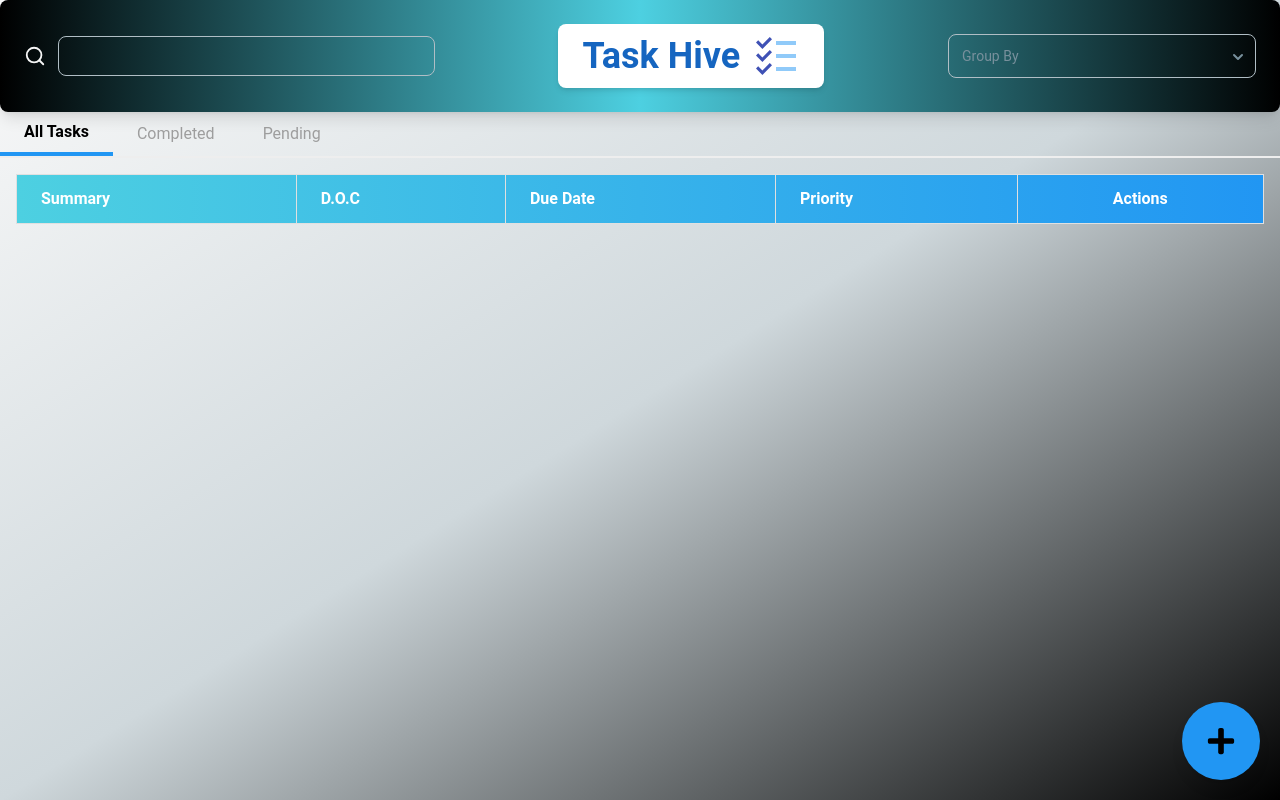
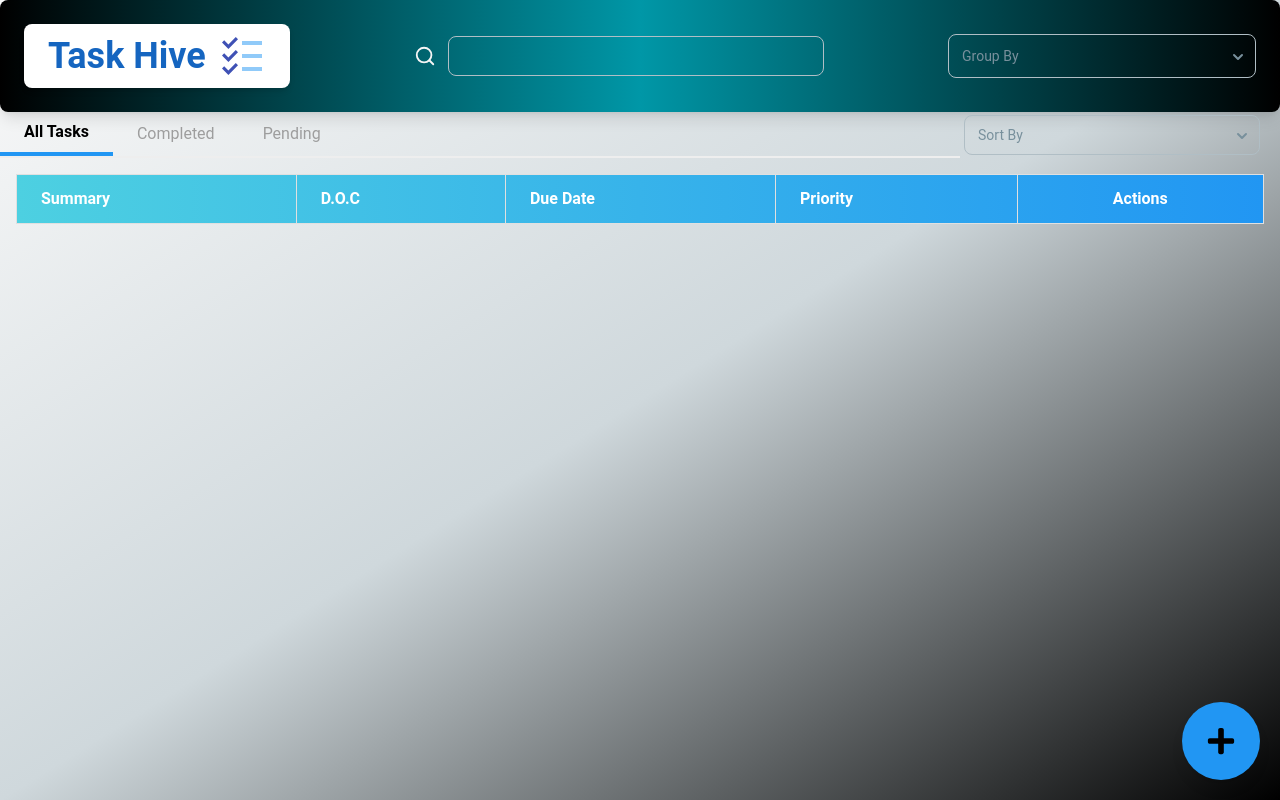
Before and after one commit to sourcebykhalid/Task-Hive, a React (Vite) app: page / in a window 1280 px wide. Built offline with nearby package versions, Linux system fonts and the light colour scheme.

Commit message:
Navbar Modified, Sort function implemented

```diff
--- a/src/App.jsx
+++ b/src/App.jsx
@@ -13,8 +13,8 @@ const App = () => {
   const [isModalOpen, setIsModalOpen] = useState(false);
   const [currentTask, setCurrentTask] = useState(null);
   const [sortConfig, setSortConfig] = useState({
-    column: "summary", // Set a default column
-    direction: "asc",
+    column: null,
+    direction: null,
   });
 
   // Load tasks from localStorage
@@ -110,30 +110,22 @@ const App = () => {
     return 0;
   });
 
-  const handleSort = (column) => {
-    setSortConfig((prevSortConfig) => {
-      if (prevSortConfig.column === column) {
-        // Toggle direction if the same column is clicked
-        return {
-          column,
-          direction: prevSortConfig.direction === "asc" ? "desc" : "asc",
-        };
-      }
-      // Default to ascending for a new column
-      return { column, direction: "asc" };
-    });
+  const handleSort = (sortType) => {
+    let sortedTasks = [...tasks];
 
-    // Sort tasks based on the updated configuration
-    const sortedTasks = [...tasks].sort((a, b) => {
-      const valueA = a[column];
-      const valueB = b[column];
-
-      if (valueA < valueB) return sortConfig.direction === "asc" ? -1 : 1;
-      if (valueA > valueB) return sortConfig.direction === "asc" ? 1 : -1;
-      return 0;
-    });
+    if (sortType === "asc") {
+      sortedTasks.sort((a, b) => (a.summary > b.summary ? 1 : -1));
+    } else if (sortType === "desc") {
+      sortedTasks.sort((a, b) => (a.summary < b.summary ? 1 : -1));
+    } else if (sortType === "priority") {
+      sortedTasks.sort((a, b) => {
+        const priorities = { High: 3, Medium: 2, Low: 1 };
+        return priorities[b.priority] - priorities[a.priority];
+      });
+    }
 
     setTasks(sortedTasks);
+    setSortConfig({ column: "summary", direction: sortType });
   };
 
   return (
@@ -143,7 +135,11 @@ const App = () => {
       }`}
     >
       <Header onSearch={setSearchQuery} onGroupBy={setGroupBy} />
-      <Tabs activeTab={activeTab} setActiveTab={setActiveTab} />
+      <Tabs
+        activeTab={activeTab}
+        setActiveTab={setActiveTab}
+        onSort={handleSort}
+      />
 
       <div className=" p-0 md:p-4">
         {groupBy === "none" ? (
@@ -153,6 +149,7 @@ const App = () => {
               setCurrentTask(task);
               setIsModalOpen(true);
             }}
+            sortConfig={sortConfig}
             onDelete={handleDeleteTask}
             onToggleStatus={handleToggleStatus}
           />
--- a/src/Components/HeroHeading.jsx
+++ b/src/Components/HeroHeading.jsx
@@ -13,8 +13,14 @@ const Header = ({ onSearch, onGroupBy }) => {
 
   return (
     <Reveal>
-      <div className="flex flex-col md:flex-row items-center justify-between p-6 bg-gradient-to-r from-black via-cyan-300 to-black shadow-lg rounded-lg gap-y-4">
+      <div className="flex flex-col md:flex-row items-center justify-between p-6 bg-gradient-to-r from-black via-cyan-700 to-black shadow-lg rounded-lg gap-y-4">
         {/* Global Search */}
+
+        {/* App Title */}
+        <div className="flex items-center gap-x-3 px-6 py-2 bg-white shadow-md rounded-lg text-blue-800 font-bold text-2xl md:text-4xl">
+          <span>Task Hive</span>
+          <FcTodoList className="text-4xl md:text-5xl" />
+        </div>
         <div className="flex items-center w-full md:w-1/3 gap-x-3">
           <FiSearch className="text-gray-100 text-2xl" />
           <Input
@@ -23,13 +29,6 @@ const Header = ({ onSearch, onGroupBy }) => {
             className="w-full  rounded-lg border-2 border-blue-500  text-gray-50 text-xl"
           />
         </div>
-
-        {/* App Title */}
-        <div className="flex items-center gap-x-3 px-6 py-2 bg-white shadow-md rounded-lg text-blue-800 font-bold text-2xl md:text-4xl">
-          <span>Task Hive</span>
-          <FcTodoList className="text-4xl md:text-5xl" />
-        </div>
-
         {/* Group By Dropdown */}
         <div className="w-full md:w-1/4">
           <Select
--- a/src/Components/Tabs.jsx
+++ b/src/Components/Tabs.jsx
@@ -1,10 +1,22 @@
 import React from "react";
+import { Select, Option } from "@material-tailwind/react";
 
-const Tabs = ({ activeTab, setActiveTab }) => {
+const Tabs = ({ activeTab, setActiveTab, onSort }) => {
   const tabs = ["All Tasks", "Completed", "Pending"];
+  const sortOptions = [
+    { label: "None", value: "none" },
+    { label: "Ascending", value: "asc" },
+    { label: "Descending", value: "desc" },
+  ];
+
+  const handleSortChange = (value) => {
+    onSort(value); // Trigger the parent's sorting function
+  };
 
   return (
-    <div className="flex border-b-2 border-neutral-400 cursor-pointer">
+    <div className="flex flex-col md:flex-row justify-between items-center gap-y-2">
+      {/* Tabs Section */}
+      <div className="flex  border-b-2 border-neutral-400 cursor-pointer w-full md:w-3/4">
         {tabs.map((tab, index) => (
           <button
             key={index}
@@ -19,6 +31,23 @@ const Tabs = ({ activeTab, setActiveTab }) => {
           </button>
         ))}
       </div>
+
+      {/* Sort Dropdown Section */}
+      <div className=" relative right-2 w-full px-3   md:w-1/4">
+        <Select
+          variant="outlined"
+          label="Sort By"
+          className="rounded-lg"
+          onChange={handleSortChange} // Directly pass the selected value
+        >
+          {sortOptions.map((option) => (
+            <Option key={option.value} value={option.value}>
+              {option.label}
+            </Option>
+          ))}
+        </Select>
+      </div>
+    </div>
   );
 };
 
--- a/src/Components/TaskList.jsx
+++ b/src/Components/TaskList.jsx
@@ -38,7 +38,7 @@ const TaskList = ({
   return (
     <Reveal>
       <div className="overflow-x-auto">
-        <table className="table-auto w-full border-collapse border border-gray-300 shadow-lg rounded-lg bg-white">
+        <table className=" w-full border-collapse border border-gray-300 shadow-lg rounded-lg bg-white">
           <thead>
             <tr className="bg-gradient-to-r from-cyan-300 to-blue-500 text-white">
               <th
```
Also changed, not shown: 5 other files (tests, documents, lock files or other folders). Lines whose indentation alone changed are shown as unchanged.
